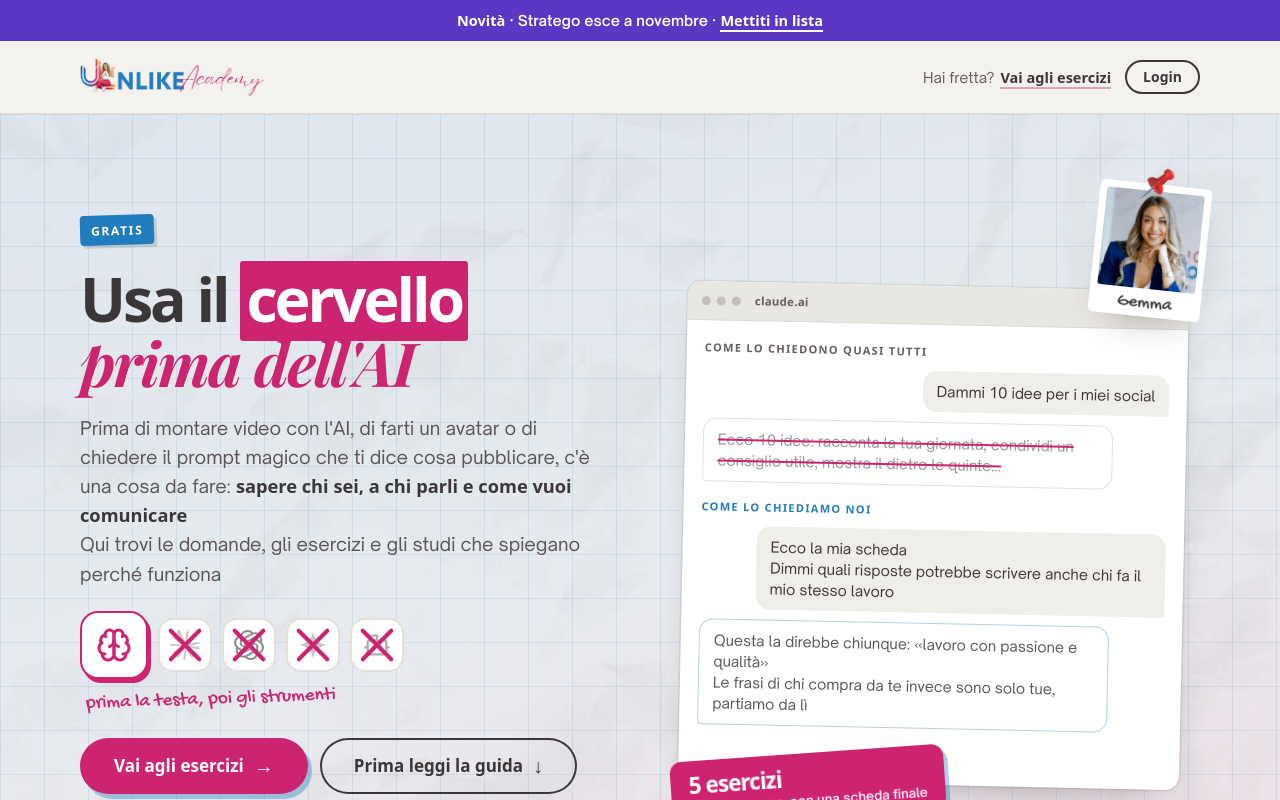
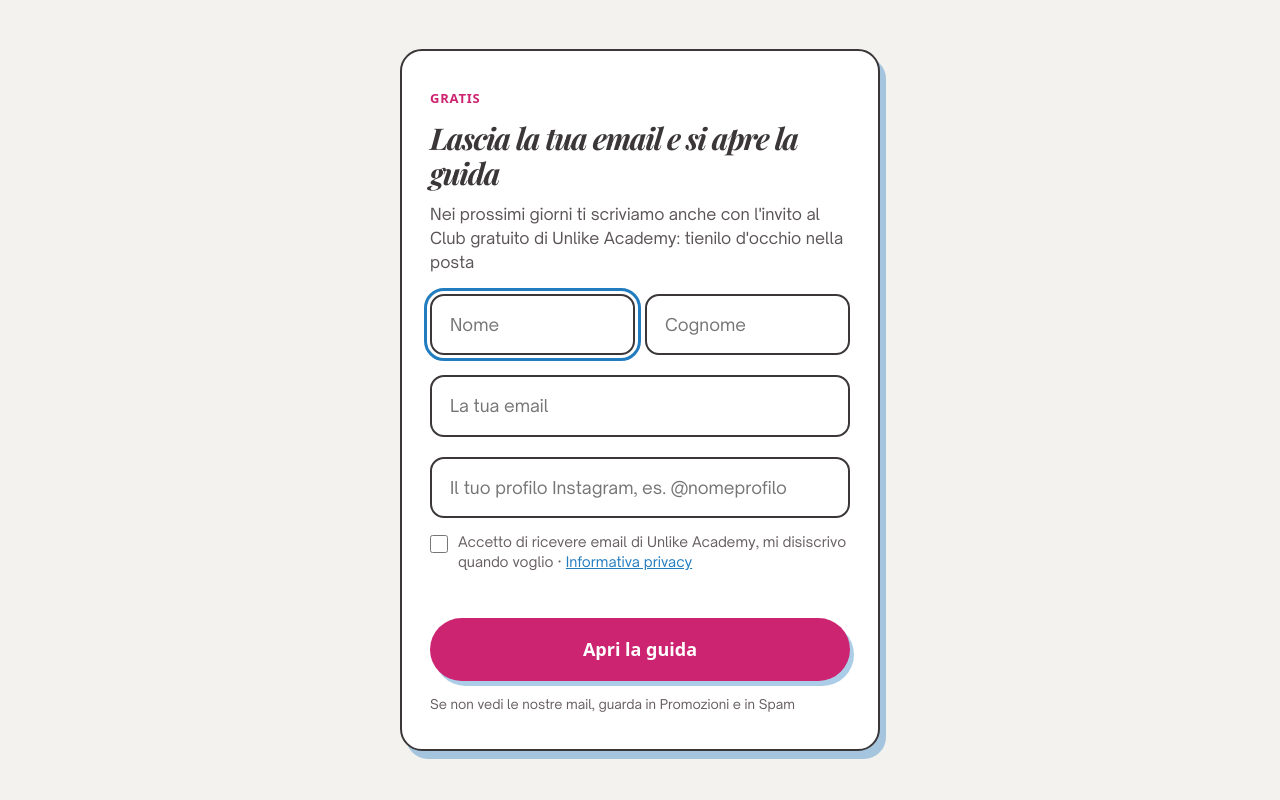
Before and after one commit to gemmalenoci-dotcom/cervello, a plain HTML site: page index.html in a window 1280 px wide. Shown: the top 800 px of the page. Drawn offline with Linux system fonts and the light colour scheme; a web font is replaced by a local one.

Commit message:
Prova: la guida si apre dopo nome, cognome, email e profilo Instagram (modulo MailerLite)
Co-Authored-By: Claude Sonnet 5.5 <noreply@anthropic.com>

```diff
--- a/ai.html
+++ b/ai.html
@@ -161,6 +161,7 @@
   <p class="marchi">Claude, ChatGPT e Gemini sono marchi dei rispettivi proprietari, mostrati solo per indicare gli strumenti: nessuna approvazione o partnership</p><p>© 2026 Unlike</p>
 </div></footer>
 
+<script src="assets/accesso.js?v=3"></script>
 <script src="assets/pagina.js?v=2"></script>
 </body>
 </html>
--- /dev/null
+++ b/assets/accesso.js
@@ -0,0 +1,76 @@
+/* cervello.unlikeacademy.it · la guida si apre dopo l'email: la mail va nel gruppo «IG · CERVELLO» di MailerLite (modulo del sito, senza doppia conferma) */
+(function(){
+  var CHIAVE='cervello-mail-ok';
+  var ENDPOINT='https://assets.mailerlite.com/jsonp/2697895/forms/202312355239954096/subscribe';
+  var PRIVACY='https://www.iubenda.com/privacy-policy/15204920';
+  try{if(localStorage.getItem(CHIAVE)==='1')return}catch(e){}
+
+  var css=document.createElement('style');
+  css.textContent=
+    '#accesso{position:fixed;inset:0;z-index:99999;background:#F3F2EE;display:flex;align-items:center;justify-content:center;padding:20px;overflow:auto;font-family:"Open Sauce Sans",system-ui,sans-serif;color:#3B3638}'+
+    '#accesso .ac-box{width:100%;max-width:480px;background:#fff;border:2px solid #3B3638;border-radius:22px;padding:34px 28px;display:block;grid-template-columns:none;box-shadow:6px 8px 0 rgba(34,124,192,.38)}'+
+    '#accesso .ac-bollino{display:inline-block;font-weight:800;font-size:13px;letter-spacing:.06em;text-transform:uppercase;color:#CD2471;margin-bottom:12px}'+
+    '#accesso h2{font-family:"Playfair Display",Georgia,serif;font-size:30px;line-height:1.15;margin:0 0 12px;color:#3B3638}'+
+    '#accesso p{font-size:16px;line-height:1.5;margin:0 0 14px;color:#5A5456}'+
+    '#accesso input[type=text],#accesso input[type=email]{width:100%;box-sizing:border-box;font:inherit;font-size:17px;padding:15px 18px;border:2px solid #3B3638;border-radius:14px;margin:6px 0 14px;background:#fff;color:#3B3638}'+
+    '#accesso label.ac-spunta{display:flex;gap:10px;align-items:flex-start;font-size:14px;line-height:1.45;color:#665E61;margin-bottom:18px;cursor:pointer}'+
+    '#accesso label.ac-spunta input{margin-top:3px;width:18px;height:18px;flex:none;accent-color:#CD2471}'+
+    '#accesso a{color:#227CC0}'+
+    '#accesso button{width:100%;font:inherit;font-weight:800;font-size:18px;border:0;border-radius:100px;padding:17px 24px;background:#CD2471;color:#fff;cursor:pointer;box-shadow:4px 5px 0 rgba(34,124,192,.38)}'+
+    '#accesso button[disabled]{opacity:.6;cursor:wait}'+
+    '#accesso .ac-riga{display:flex;gap:10px}#accesso .ac-riga input{min-width:0}'+
+    '#accesso .ac-errore{color:#B3261E;font-size:14px;min-height:18px;margin:0 0 10px}'+
+    '#accesso .ac-piccolo{font-size:13px;margin:14px 0 0;color:#665E61}'+
+    'body.accesso-aperto{overflow:hidden}';
+  document.head.appendChild(css);
+
+  var box=document.createElement('div');
+  box.id='accesso';
+  box.setAttribute('role','dialog');
+  box.setAttribute('aria-modal','true');
+  box.setAttribute('aria-labelledby','accesso-titolo');
+  box.innerHTML=
+    '<form class="ac-box" novalidate>'+
+      '<span class="ac-bollino">Gratis</span>'+
+      '<h2 id="accesso-titolo">Lascia la tua email e si apre la guida</h2>'+
+      '<p>Nei prossimi giorni ti scriviamo anche con l\'invito al Club gratuito di Unlike Academy: tienilo d\'occhio nella posta</p>'+
+      '<div class="ac-riga"><input type="text" name="nome" placeholder="Nome" autocomplete="given-name" required aria-label="Nome"><input type="text" name="cognome" placeholder="Cognome" autocomplete="family-name" required aria-label="Cognome"></div>'+
+      '<input type="email" name="email" placeholder="La tua email" autocomplete="email" required aria-label="La tua email">'+
+      '<input type="text" name="instagram" placeholder="Il tuo profilo Instagram, es. @nomeprofilo" autocapitalize="none" autocorrect="off" required aria-label="Il tuo profilo Instagram">'+
+      '<label class="ac-spunta"><input type="checkbox" name="consenso" required><span>Accetto di ricevere email di Unlike Academy, mi disiscrivo quando voglio · <a href="'+PRIVACY+'" target="_blank" rel="noopener">Informativa privacy</a></span></label>'+
+      '<p class="ac-errore" role="alert"></p>'+
+      '<button type="submit">Apri la guida</button>'+
+      '<p class="ac-piccolo">Se non vedi le nostre mail, guarda in Promozioni e in Spam</p>'+
+    '</form>';
+  function mostra(){document.body.appendChild(box);document.body.classList.add('accesso-aperto');var i=box.querySelector('input[name=nome]');if(i)try{i.focus({preventScroll:true})}catch(e){}}
+  if(document.body)mostra();else document.addEventListener('DOMContentLoaded',mostra);
+
+  var form=box.querySelector('form');
+  var errore=box.querySelector('.ac-errore');
+  var bottone=box.querySelector('button');
+  form.addEventListener('submit',function(e){
+    e.preventDefault();
+    var email=(form.email.value||'').trim();
+    if(!/^[^\s@]+@[^\s@]+\.[^\s@]{2,}$/.test(email)){errore.textContent='Controlla l\'indirizzo email';form.email.focus();return}
+    if(!form.consenso.checked){errore.textContent='Per aprire la guida serve la spunta';return}
+    var nome=(form.nome.value||'').trim(),cognome=(form.cognome.value||'').trim(),ig=(form.instagram.value||'').trim().replace(/^@+/,'').replace(/^https?:\/\/(www\.)?instagram\.com\//i,'').replace(/[\/?].*$/,'');
+    if(!nome||!cognome){errore.textContent='Servono nome e cognome';(nome?form.cognome:form.nome).focus();return}
+    if(!/^[A-Za-z0-9._]{1,30}$/.test(ig)){errore.textContent='Scrivi il tuo profilo Instagram, per esempio @nomeprofilo';form.instagram.focus();return}
+    errore.textContent='';
+    bottone.disabled=true;bottone.textContent='Un attimo';
+    var dati=new FormData();
+    dati.append('fields[email]',email);
+    dati.append('fields[name]',nome);
+    dati.append('fields[last_name]',cognome);
+    dati.append('fields[instagram]',ig);
+    dati.append('ml-submit','1');
+    dati.append('anticsrf','true');
+    var chiudi=function(){
+      try{localStorage.setItem(CHIAVE,'1')}catch(x){}
+      box.remove();document.body.classList.remove('accesso-aperto');
+    };
+    fetch(ENDPOINT,{method:'POST',body:dati,mode:'no-cors'}).then(chiudi).catch(function(){
+      bottone.disabled=false;bottone.textContent='Apri la guida';errore.textContent='Non è partito, riprova tra un attimo';
+    });
+  });
+})();
--- a/index.html
+++ b/index.html
@@ -207,6 +207,7 @@
   <p class="marchi">Claude, ChatGPT e Gemini sono marchi dei rispettivi proprietari, mostrati solo per indicare gli strumenti: nessuna approvazione o partnership</p><p>© 2026 Unlike</p>
 </div></footer>
 
+<script src="assets/accesso.js?v=3"></script>
 <script src="assets/pagina.js?v=2"></script>
 </body>
 </html>
```
Also changed, not shown: domande.html (+1 -0 lines), dopo.html (+1 -0 lines), persone.html (+1 -0 lines), scheda.html (+1 -0 lines).
